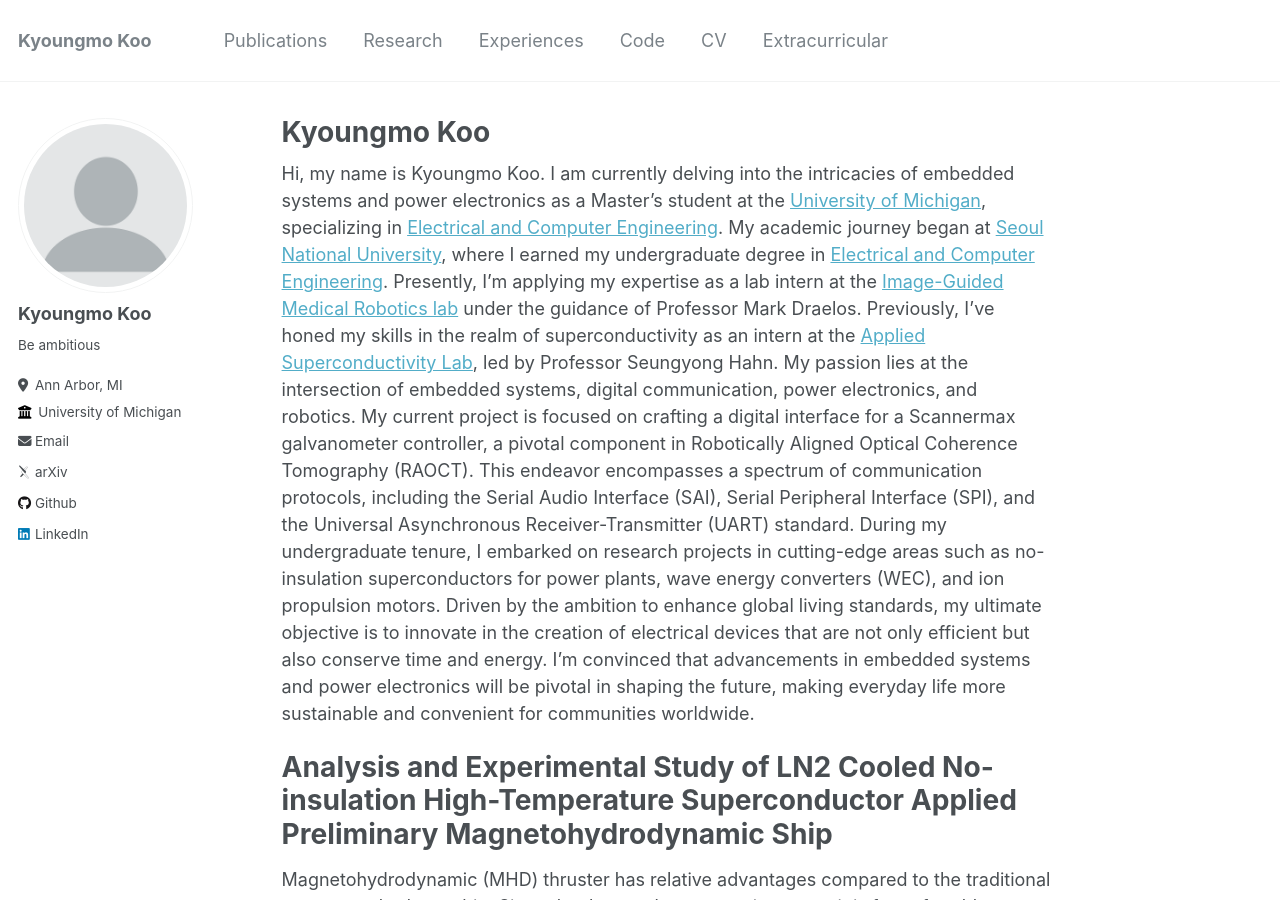
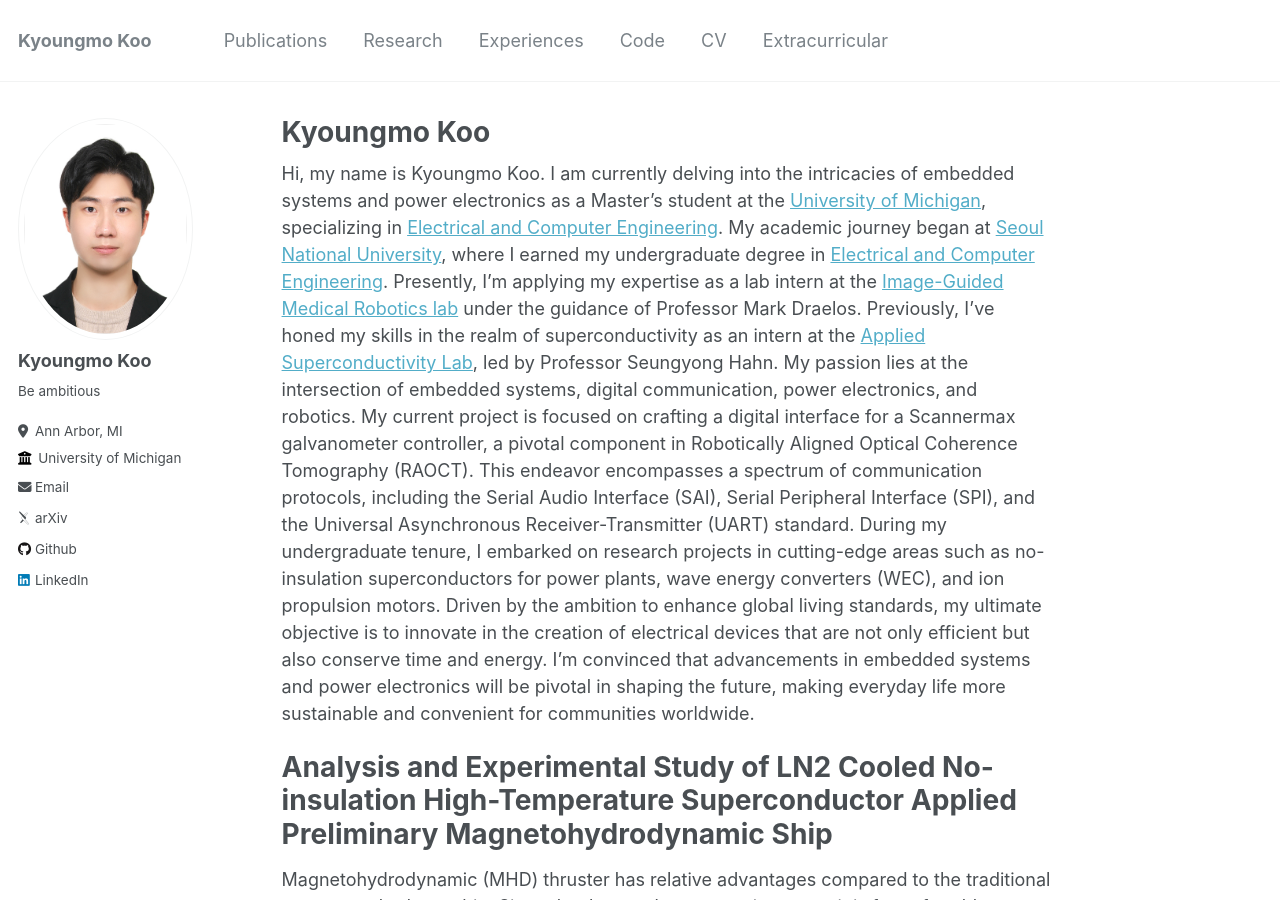
Before and after one commit to kyoungmokoo/kyoungmokoo.github.io, a Jekyll site: the page built from _pages/about.md, in a window 1280 px wide and 900 px high. Built offline with Jekyll 4.4.1, drawn with Linux system fonts in a browser that asks for light colours; some web fonts are replaced.

Commit message:
config modified 6

```diff
--- a/_config.yml
+++ b/_config.yml
@@ -21,7 +21,7 @@ repository               : "academicpages/academicpages.github.io"
 #               Additional customization can be done by editing /_includes/author-profile.html
 author:
   # Biographic information
-  avatar           : "profile.png"
+  avatar           : "kmkoo_photo2.jpg"
   name             : "Kyoungmo Koo"
   pronouns         : # example: "she/her"
   bio              : "Be ambitious"
```
Also changed, not shown: images/kmkoo_photo2.jpg (added).
